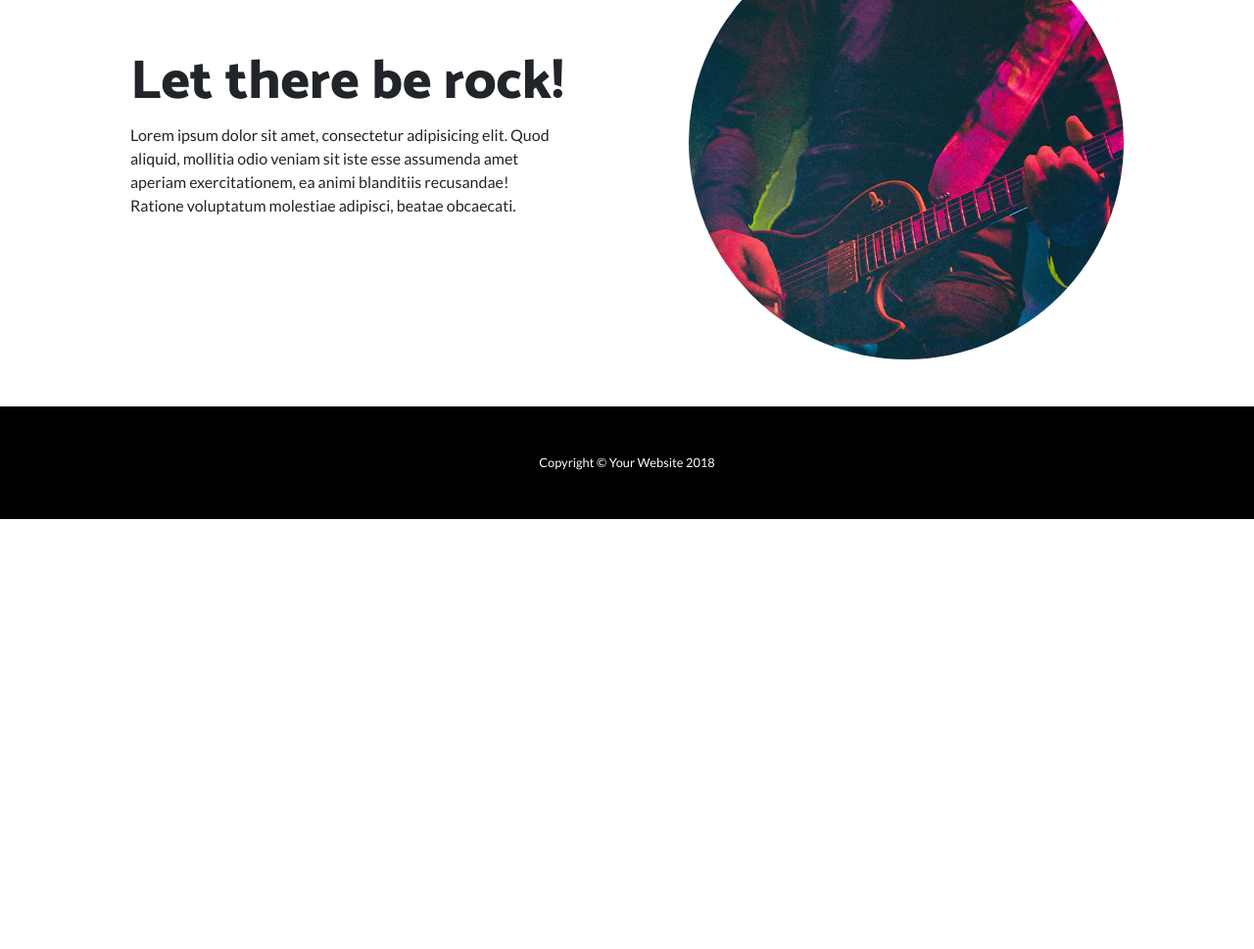
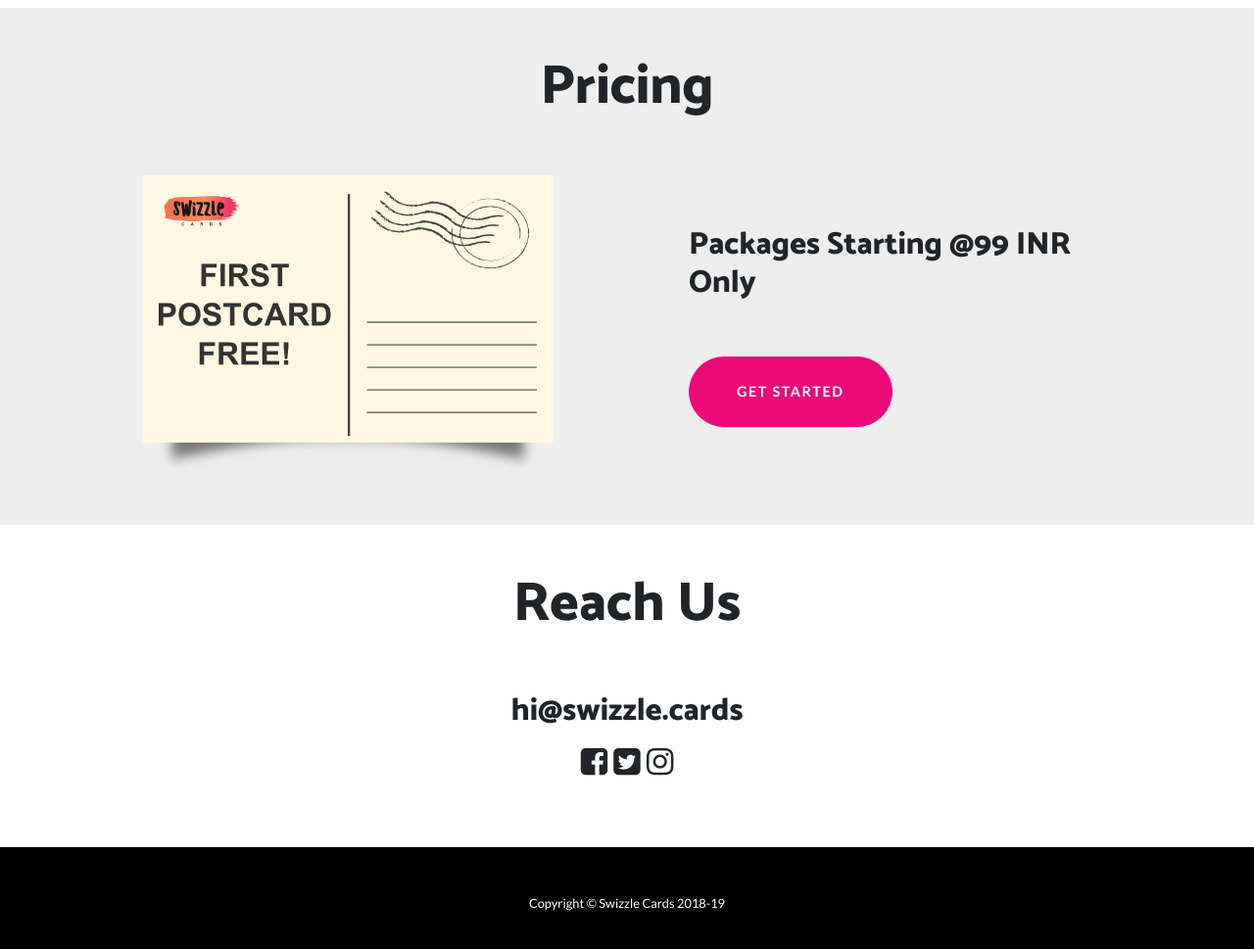
Before and after one commit to surajjana/swizzlecards, a website: page index.html in a window 1280 px wide. Shown: the part 2179-3148 px from the top of the page at 98% size. Before the commit the page ends 2709 px from the top, so only its background shows below. Drawn offline with Linux system fonts and the light colour scheme.

Commit message:
first commit

```diff
--- a/css/style.css
+++ b/css/style.css
@@ -168,3 +168,18 @@
   -webkit-box-shadow: 0 0 0 0.2rem rgba(255, 106, 0, 0.5);
   box-shadow: 0 0 0 0.2rem rgba(255, 106, 0, 0.5);
 }
+
+.btn-new {
+  background-color: #fff;
+  border-color: #fff;
+}
+
+.btn-new:active, .btn-new:focus, .btn-new:hover {
+  background-color: #eee !important;
+  border-color: #eee !important;
+}
+
+.btn-new:focus {
+  -webkit-box-shadow: 0 0 0 0.2rem rgba(238, 9, 121, 0.5);
+  box-shadow: 0 0 0 0.2rem rgba(238, 9, 121, 0.5);
+}
--- a/index.html
+++ b/index.html
@@ -88,12 +88,12 @@
         <div class="row align-items-center">
           <div class="col-lg-6 order-lg-2">
             <div class="p-5">
-              <img class="img-fluid" src="img/01.jpg" alt="">
+              <img class="img-fluid" src="img/1.png" alt="">
             </div>
           </div>
           <div class="col-lg-6 order-lg-1">
             <div class="p-5">
-              <h2 class="display-4">For those about to rock...</h2>
+              <h2 class="display-4">Upload Memories</h2>
               <p>Lorem ipsum dolor sit amet, consectetur adipisicing elit. Quod aliquid, mollitia odio veniam sit iste esse assumenda amet aperiam exercitationem, ea animi blanditiis recusandae! Ratione voluptatum molestiae adipisci, beatae obcaecati.</p>
             </div>
           </div>
@@ -106,12 +106,12 @@
         <div class="row align-items-center">
           <div class="col-lg-6">
             <div class="p-5">
-              <img class="img-fluid rounded-circle" src="img/02.jpg" alt="">
+              <img class="img-fluid" src="img/2.png" alt="">
             </div>
           </div>
           <div class="col-lg-6">
             <div class="p-5">
-              <h2 class="display-4">We salute you!</h2>
+              <h2 class="display-4">Write A Message</h2>
               <p>Lorem ipsum dolor sit amet, consectetur adipisicing elit. Quod aliquid, mollitia odio veniam sit iste esse assumenda amet aperiam exercitationem, ea animi blanditiis recusandae! Ratione voluptatum molestiae adipisci, beatae obcaecati.</p>
             </div>
           </div>
@@ -124,13 +124,56 @@
         <div class="row align-items-center">
           <div class="col-lg-6 order-lg-2">
             <div class="p-5">
-              <img class="img-fluid rounded-circle" src="img/03.jpg" alt="">
+              <img class="img-fluid" src="img/3.png" alt="">
             </div>
           </div>
           <div class="col-lg-6 order-lg-1">
             <div class="p-5">
-              <h2 class="display-4">Let there be rock!</h2>
+              <h2 class="display-4">We Ship It!</h2>
               <p>Lorem ipsum dolor sit amet, consectetur adipisicing elit. Quod aliquid, mollitia odio veniam sit iste esse assumenda amet aperiam exercitationem, ea animi blanditiis recusandae! Ratione voluptatum molestiae adipisci, beatae obcaecati.</p>
+            </div>
+          </div>
+        </div>
+      </div>
+    </section>
+
+    <section style="background-color: #eee;">
+
+      <div class="container">
+        <br><br>
+        <center><h2 class="display-4">Pricing</h2></center>
+        <div class="row align-items-center">
+          <div class="col-lg-6">
+            <div class="p-5">
+              <img class="img-fluid" src="img/4.png" alt="">
+            </div>
+          </div>
+          <div class="col-lg-6">
+            <div class="p-5">
+              <h2 class="display-5">Packages Starting @99 INR Only</h2>
+              <a href="#" class="btn btn-primary btn-xl rounded-pill mt-5">Get Started</a>
+            </div>
+          </div>
+        </div>
+      </div>
+    </section>
+
+    <section>
+
+      <div class="container">
+        <br><br>
+        <center><h2 class="display-4">Reach Us</h2></center>
+        <div class="row align-items-center">
+          <div class="col-lg-3"></div>
+          <div class="col-lg-6 text-center">
+            <div class="p-5">
+              <h2 class="display-5">hi@swizzle.cards</h2>
+              <p style="font-size: 2em;">
+                <i class="fa fa-facebook-square"></i>
+                <i class="fa fa-twitter-square"></i>
+                <i class="fa fa-instagram"></i>
+
+              </p>
             </div>
           </div>
         </div>
@@ -140,7 +183,7 @@
     <!-- Footer -->
     <footer class="py-5 bg-black">
       <div class="container">
-        <p class="m-0 text-center text-white small">Copyright &copy; Your Website 2018</p>
+        <p class="m-0 text-center text-white small">Copyright &copy; Swizzle Cards 2018-19</p>
       </div>
       <!-- /.container -->
     </footer>
```
Also changed, not shown: img/1.png (added), img/2.png (added), img/3.png (added), img/4.png (added).
